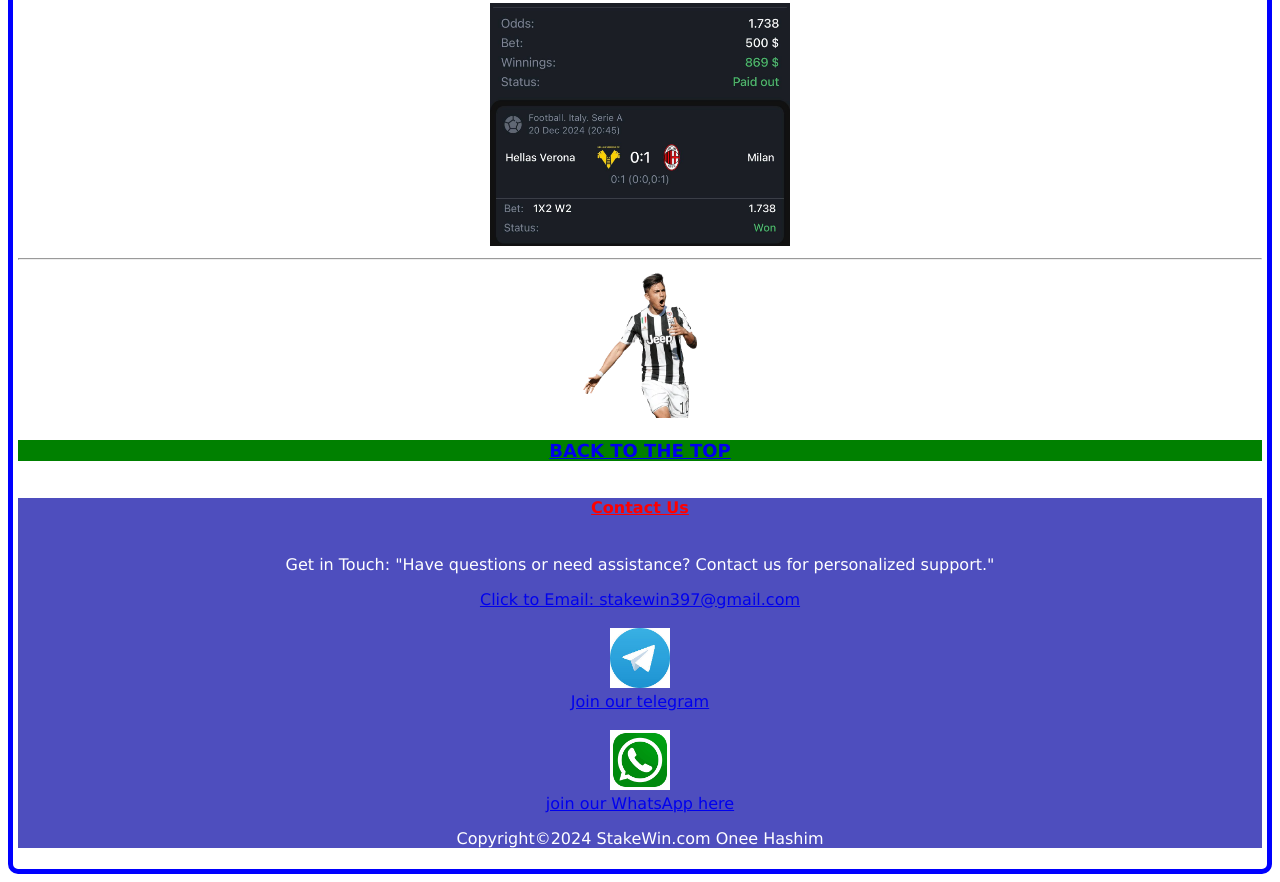
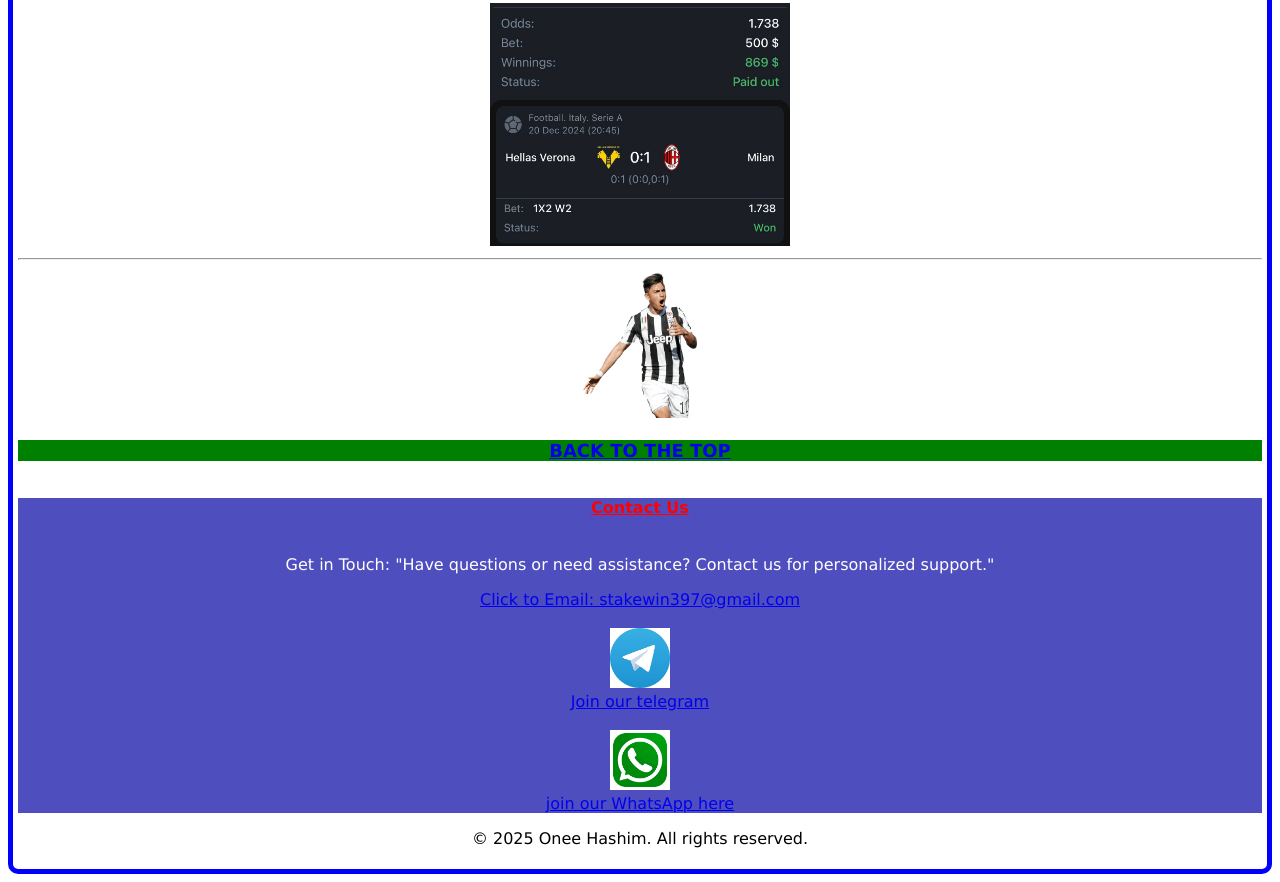
Before and after one commit to hashimwetu/Stakewin, a plain HTML site: page Past-prediction.html in a window 1280 px wide. Shown: the part 4704-5586 px from the top of the page. Drawn offline with Linux system fonts and the light colour scheme.

Commit message:
Update Past-prediction.html

```diff
--- a/Past-prediction.html
+++ b/Past-prediction.html
@@ -21,7 +21,7 @@
       <h3 class="new-page"> Our Past Predictions Record </h3>
     </div>
     <div>
-      <a href="index.HTML"><h3 class="new-page2">HOME PAGE </h3></a>
+      <a href="index.html"><h3 class="new-page2">HOME PAGE </h3></a>
     </div>
 
     <div class="betsli1-info">
@@ -204,14 +204,18 @@
          <a class="project-finale" href="https://t.me/Viralqualityassured"><img src="images/img.001.jpeg" alt="icon" width="60" height="30"><br> Join our telegram</a><br><br>
          <a class="project-finale" href="https://whatsapp.com/channel/0029VaEh8pU47Xe9JU93HY1w"><img src="images/whatsapp.png" alt="icon" width="60" height="30"><br> join our WhatsApp here</a><br>
 
-         <p>
-         Copyright&copy;2024 StakeWin.com Onee Hashim
-      </p>
+
       </div>
    </div>
 
 
   </div>
+    <div>
+        <p>
+      &copy; 2025 Onee Hashim. All rights reserved.
+        </p>
+
+    </div>
 
 </body>
 </html>
```
